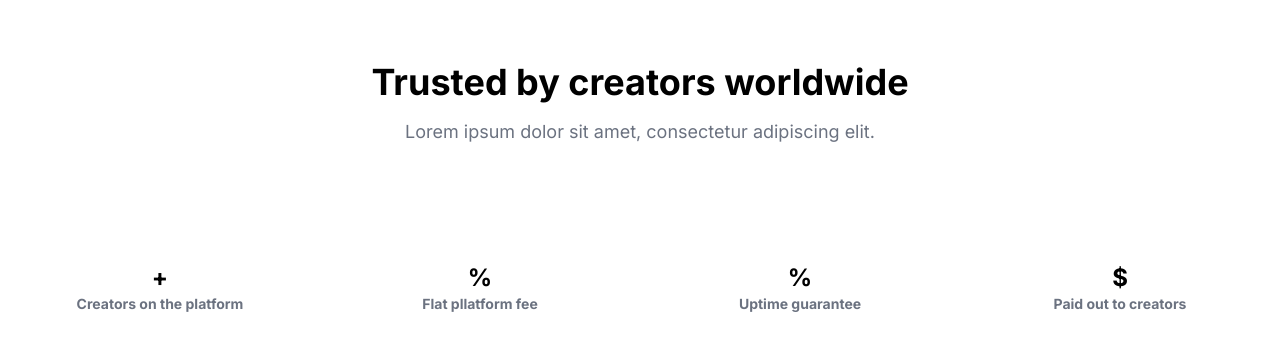
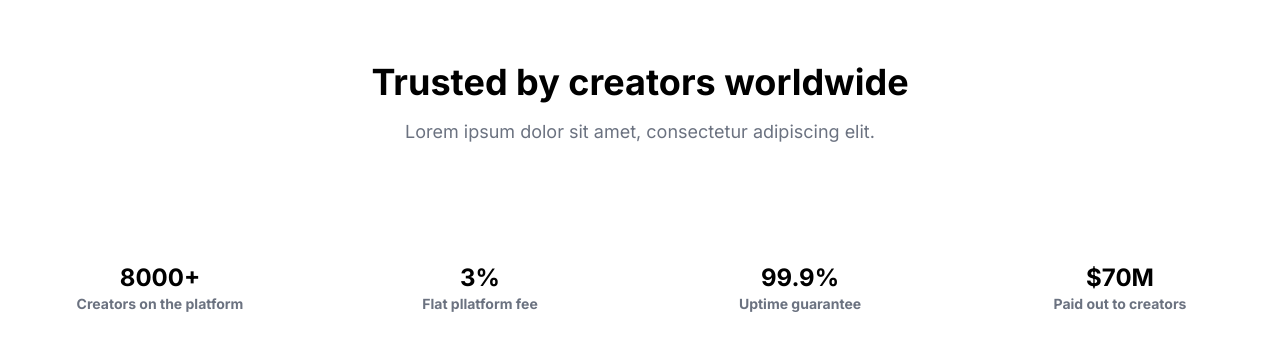
Before and after one commit to Mangb0/cyh-livable-next, a Next.js app: page /a in a window 1280 px wide. Shown: the top 350 px of the page. Built offline with nearby package versions, Linux system fonts and the light colour scheme.

Commit message:
a 페이지 구조 변경

```diff
--- a/src/app/a/components/clientSide.tsx
+++ /dev/null
@@ -1,48 +0,0 @@
-'use client'
-
-import { useEffect, useState } from 'react'
-
-interface Data {
-  creaters: number
-  platformFeePercent: number
-  uptimePercent: number
-  paidCreaters: string
-}
-
-export default function ClientSide() {
-  const [data, setData] = useState<Data>({
-    creaters: 0,
-    platformFeePercent: 0,
-    uptimePercent: 0,
-    paidCreaters: '',
-  })
-
-  useEffect(() => {
-    fetch('/api/hello')
-      .then((res) => res.json())
-      .then((data) => {
-        setData(data)
-      })
-  }, [])
-
-  return (
-    <div className="flex flex-grow justify-center items-center w-full h-40 font-bold">
-      <div className="flex flex-col flex-1 items-center">
-        <p className="text-2xl">{data.creaters}+</p>
-        <p className="text-sm text-gray-500">Creators on the platform</p>
-      </div>
-      <div className="flex flex-col flex-1 items-center">
-        <p className="text-2xl">{data.platformFeePercent}%</p>
-        <p className="text-sm text-gray-500">Flat pllatform fee</p>
-      </div>
-      <div className="flex flex-col flex-1 items-center">
-        <p className="text-2xl">{data.uptimePercent}%</p>
-        <p className="text-sm text-gray-500">Uptime guarantee</p>
-      </div>
-      <div className="flex flex-col flex-1 items-center">
-        <p className="text-2xl font-bold">${data.paidCreaters}</p>
-        <p className="text-sm text-gray-500">Paid out to creators</p>
-      </div>
-    </div>
-  )
-}
--- /dev/null
+++ b/src/app/a/layout.tsx
@@ -0,0 +1,15 @@
+export default function LayoutA({
+  children,
+}: Readonly<{ children: React.ReactNode }>) {
+  return (
+    <div className="flex flex-col">
+      <div className="flex flex-col justify-center items-center h-52 gap-4">
+        <p className="text-4xl font-bold">Trusted by creators worldwide</p>
+        <p className="text-lg text-gray-500">
+          Lorem ipsum dolor sit amet, consectetur adipiscing elit.
+        </p>
+      </div>
+      {children}
+    </div>
+  )
+}
--- a/src/app/a/page.tsx
+++ b/src/app/a/page.tsx
@@ -1,15 +1,55 @@
-import ClientSide from './components/clientSide'
+'use client'
+
+import { useEffect, useState } from 'react'
+
+interface Data {
+  creaters: number
+  platformFeePercent: number
+  uptimePercent: number
+  paidCreaters: string
+}
 
 export default function PageA() {
+  const [data, setData] = useState<Data>({
+    creaters: 0,
+    platformFeePercent: 0,
+    uptimePercent: 0,
+    paidCreaters: '',
+  })
+  const [isLoading, setIsLoading] = useState<boolean>(true)
+
+  useEffect(() => {
+    fetch('/api/hello', {
+      method: 'GET',
+    })
+      .then((res) => res.json())
+      .then((data) => {
+        setData(data)
+        setIsLoading(false)
+      })
+  }, [])
+
+  if (isLoading) return <p>Loading...</p>
+  if (!data) return <p>No data</p>
+
   return (
-    <div className="flex flex-col">
-      <div className="flex flex-col justify-center items-center h-52 gap-4">
-        <p className="text-4xl font-bold">Trusted by creators worldwide</p>
-        <p className="text-lg text-gray-500">
-          Lorem ipsum dolor sit amet, consectetur adipiscing elit.
-        </p>
+    <div className="flex flex-grow justify-center items-center w-full h-40 font-bold">
+      <div className="flex flex-col flex-1 items-center">
+        <p className="text-2xl">{data.creaters}+</p>
+        <p className="text-sm text-gray-500">Creators on the platform</p>
       </div>
-      <ClientSide />
+      <div className="flex flex-col flex-1 items-center">
+        <p className="text-2xl">{data.platformFeePercent}%</p>
+        <p className="text-sm text-gray-500">Flat pllatform fee</p>
+      </div>
+      <div className="flex flex-col flex-1 items-center">
+        <p className="text-2xl">{data.uptimePercent}%</p>
+        <p className="text-sm text-gray-500">Uptime guarantee</p>
+      </div>
+      <div className="flex flex-col flex-1 items-center">
+        <p className="text-2xl font-bold">${data.paidCreaters}</p>
+        <p className="text-sm text-gray-500">Paid out to creators</p>
+      </div>
     </div>
   )
 }
--- a/src/app/api/hello/route.ts
+++ b/src/app/api/hello/route.ts
@@ -6,5 +6,5 @@ export const GET = async () => {
   })
   const data = await res.json()
 
-  return Response.json({ data })
+  return Response.json({ ...data })
 }
```
